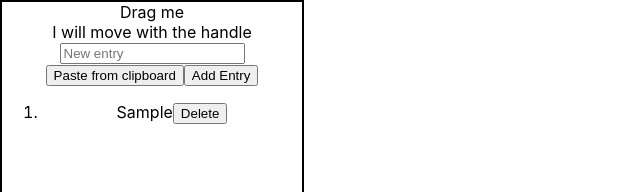
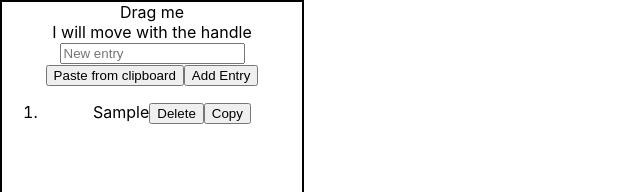
Before and after one commit to robert-graham-ky/react-clipboard, a React (Create React App) app: page / in a window 1280 px wide. Both pictures are taken after typing "Sample" into the empty fields and a click on the button "Add Entry". Shown: the top 192 px of the page, without its empty margins (0-640 px from the left). Built offline with nearby package versions, Linux system fonts and the light colour scheme.

Commit message:
added a copy button to each clipboard entry allowing you to copy it to system keyboard

```diff
--- a/src/components/draggable.js
+++ b/src/components/draggable.js
@@ -9,18 +9,34 @@ const Board = () => {
     setPosition({ x: data.x, y: data.y });
   };
   const handleAddEntry = () => {
-    //use a python api to copy from clipboard
-    setEntries([...entries, newEntry]);
-    setNewEntry("");
+    if (newEntry) {
+      setEntries([...entries, newEntry]);
+      setNewEntry("");
+    }
   };
   const handleEntryChange = (event) => {
     setNewEntry(event.target.value);
   };
 
-  const clipBoardCopy = async () => {
-    const response = await axios.get('http://localhost:5000/clipboard');
+  const clipBoardPaste = async () => {
+    const response = await axios.get("http://localhost:5000/clipboard");
     setNewEntry(response.data);
-  }
+  };
+
+  const clipBoardCopy = async (index) => {
+    console.log(entries[index]);
+    const data = { text: entries[index] };
+    axios
+      .post("http://localhost:5000/clipboard", data, {
+        headers: { "Content-Type": "application/json" },
+      })
+      .then(function (response) {
+        console.log(response.data);
+      })
+      .catch(function (error) {
+        console.error(error);
+      });
+  };
   const handleDelete = (index) => {
     const newEntries = [...entries];
     newEntries.splice(index, 1);
@@ -40,12 +56,16 @@ const Board = () => {
               value={newEntry}
               onChange={handleEntryChange}
             />
-            <button onClick={clipBoardCopy}>Paste from clipboard</button>
+            <button onClick={clipBoardPaste}>Paste from clipboard</button>
             <button onClick={handleAddEntry}>Add Entry</button>
           </div>
           <ol>
             {entries.map((entry, index) => (
-              <li key={index}>{entry}<button onClick={() => handleDelete()}>Delete</button></li>
+              <li key={index}>
+                {entry}
+                <button onClick={() => handleDelete()}>Delete</button>
+                <button onClick={() => clipBoardCopy(index)}>Copy</button>
+              </li>
             ))}
           </ol>
         </div>
```
